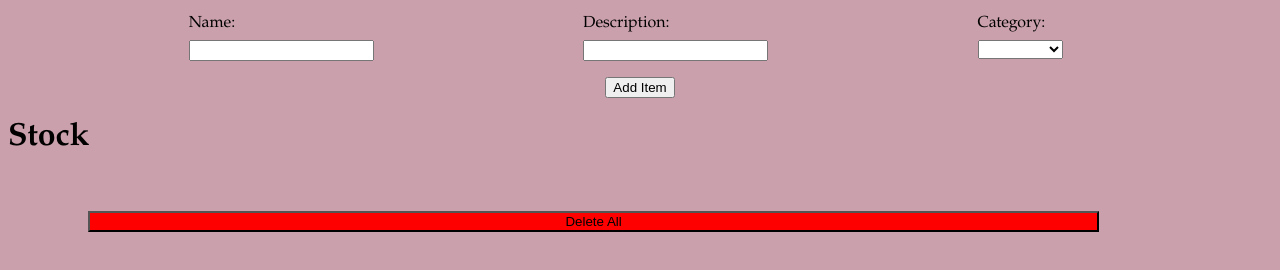
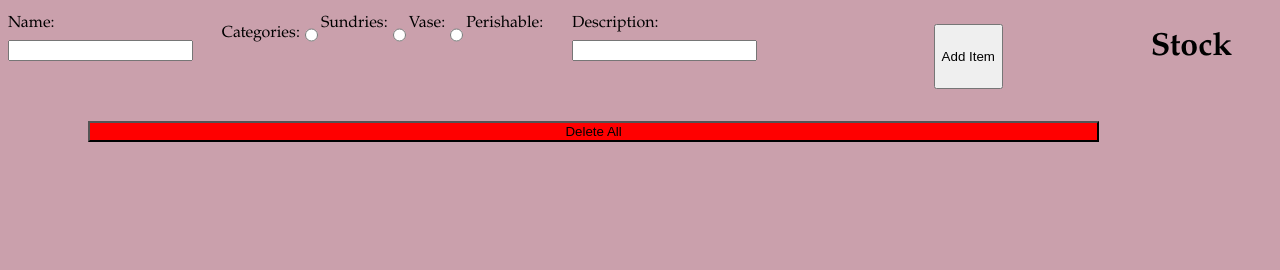
Before and after one commit to djghis/flower_dom_projectflower_dom_project, a plain HTML site: page index.html in a window 1280 px wide. Drawn offline with Linux system fonts and the light colour scheme.

Commit message:
tried radio button but looks weird

```diff
--- a/css/main.css
+++ b/css/main.css
@@ -16,6 +16,10 @@ body {
 
 label.primary {
   display: block;
+  margin: 0.4em 0;
+}
+label.secondary {
+  display:inline-block;
   margin: 0.4em 0;
 }
 
--- a/index.html
+++ b/index.html
@@ -15,10 +15,21 @@
         </div>
 
         <div class="form-item">
+          <div id="form-wrapper">
+          <p>Categories:</p>
+          <input type="radio"  name="category" value="sundries">
+          <label for="sundries" class="secondary">Sundries</label><br>
+          <input type="radio"  name="category" value="Vase">
+          <label for="Vase" class="secondary">Vase</label><br>
+          <input type="radio"  name="category" value="perishable">
+          <label for="perishable" class="secondary">Perishable</label>
+        </div>
+        </div>
+        <div class="form-item">
           <label for="description" class="primary">Description</label>
           <input type="text" id="description" >
         </div>
-        <div class="form-item">
+        <!-- <div class="form-item">
           <label for="category" class='primary'>Category</label>
           <select id="category">
             <option value="" disabled selected></option>
@@ -28,7 +39,7 @@
           </select>
 
         </div>
-      </div>
+     -->
       <div id="form-wrapper">
         <input type="submit" value="Add Item">
       </div>
```
